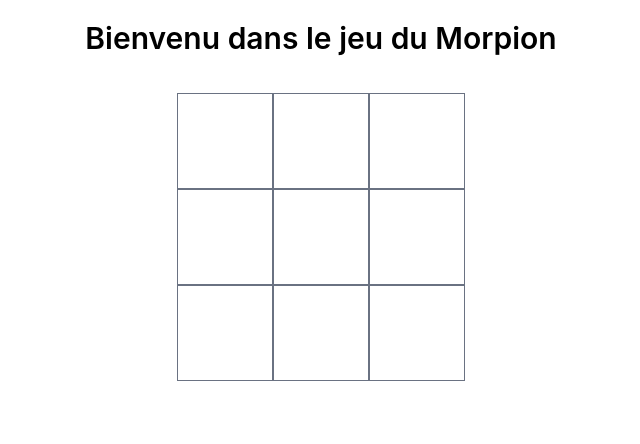
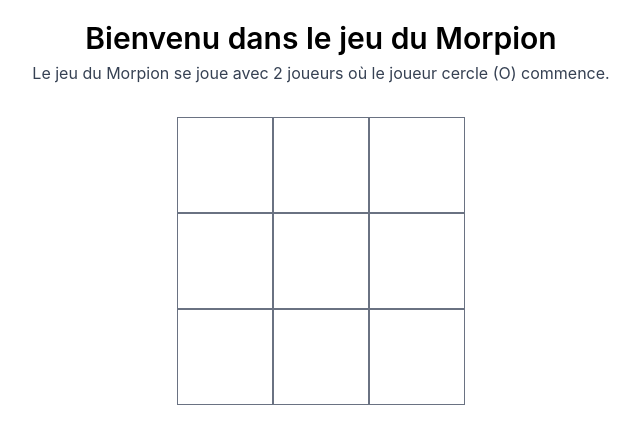
Before and after one commit to MathieuROCANCOURT/Morpion, a website with bundled scripts: page src/index.html in a window 1280 px wide. Shown: the whole page, without its empty margins (319-959 px from the left). Built offline with nearby package versions, Linux system fonts and the light colour scheme.

Commit message:
chore: Add rule text in index.html.

```diff
--- a/src/index.html
+++ b/src/index.html
@@ -11,6 +11,9 @@
     <h1 class="flex items-center justify-center">
       Bienvenu dans le jeu du Morpion
     </h1>
+    <p class="flex items-center justify-center">
+      Le jeu du Morpion se joue avec 2 joueurs où le joueur cercle (O) commence.
+    </p>
     <p id="message" class="mt-4 text-xl font-bold"></p>
     <div id="root"></div>
     <script type="module" src="../dist/Morpion.js"></script>
```
